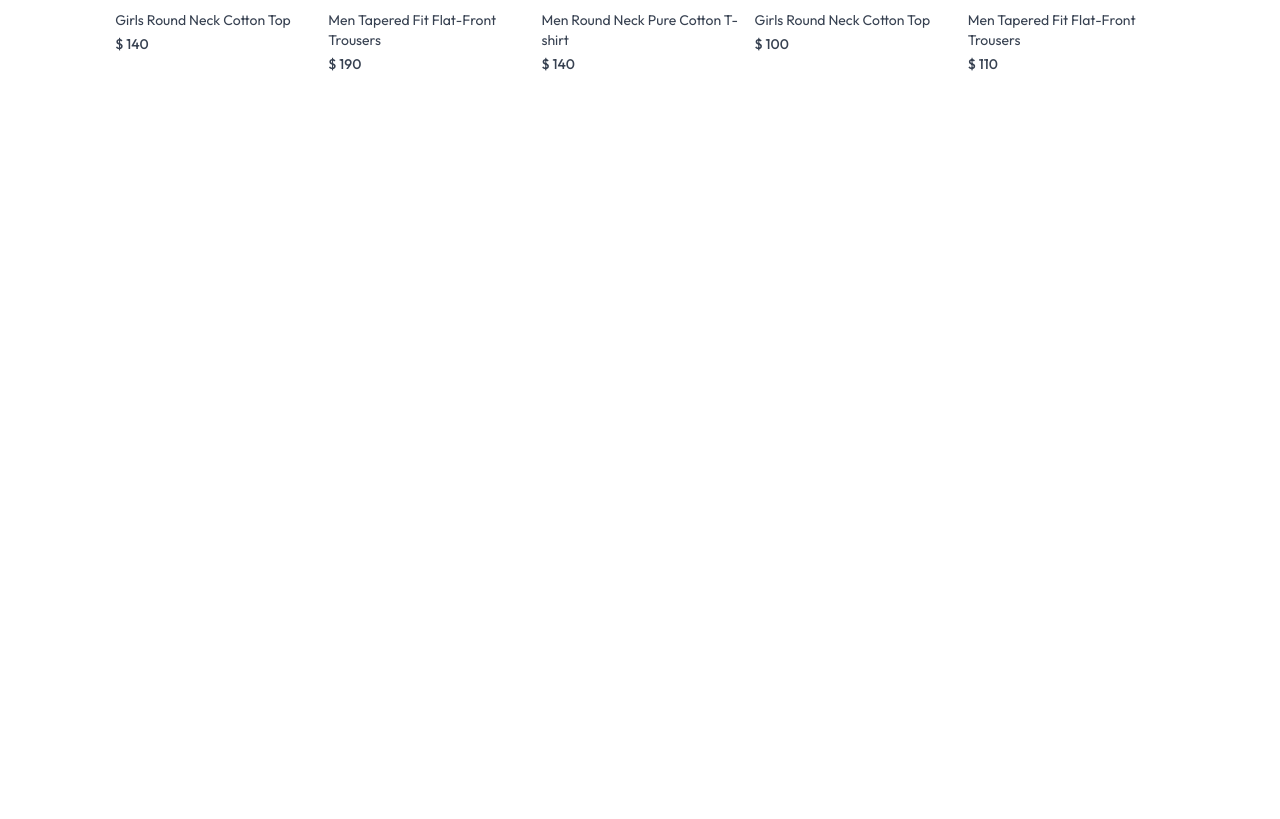
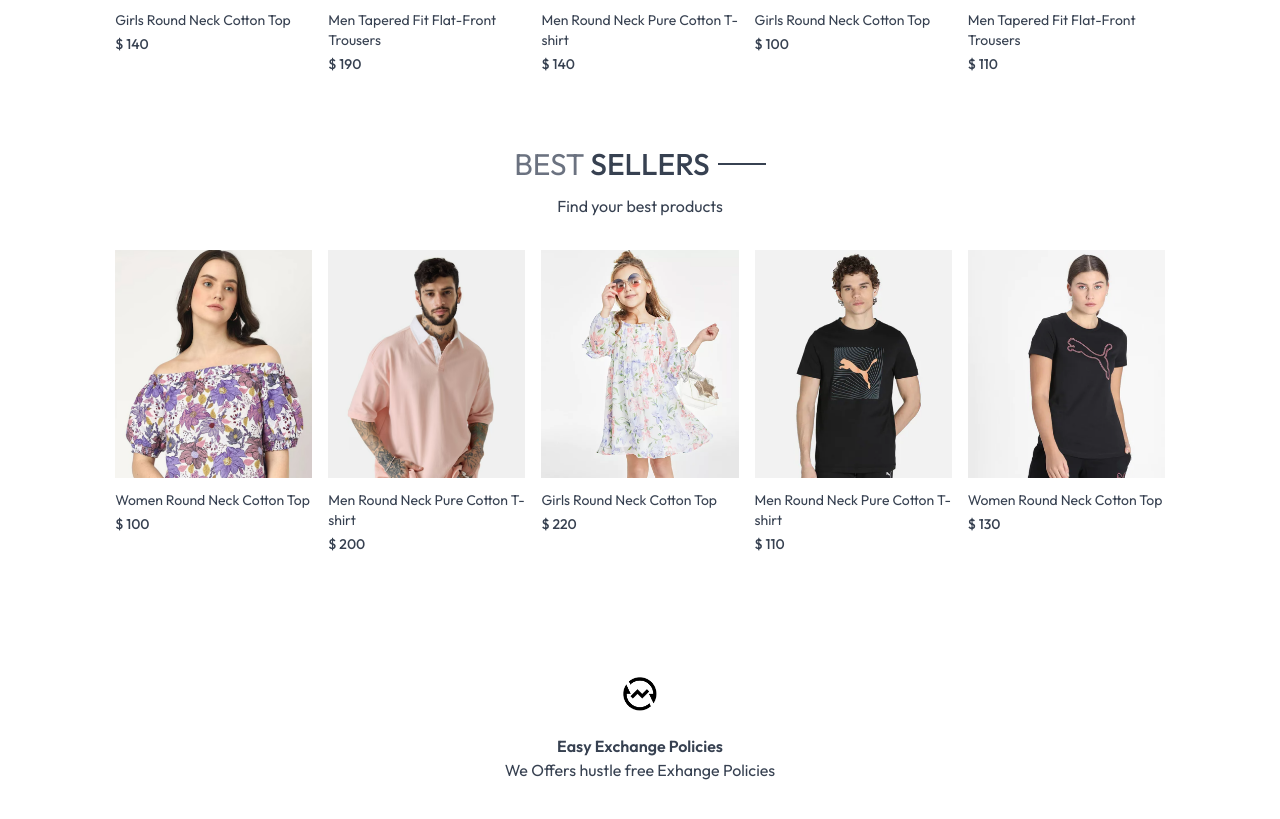
Before and after one commit to hellooishik/ShopBucket, a React (Vite) app in the folder Frontend/: page / in a window 1280 px wide. Shown: the part 1235-2054 px from the top of the page. Before the commit the page ends 1349 px from the top, so only its background shows below. Built offline with nearby package versions, Linux system fonts and the light colour scheme.

Commit message:
step 3 added
Ste

```diff
--- /dev/null
+++ b/Frontend/src/Components/BestSeller.jsx
@@ -0,0 +1,50 @@
+import React, {  useEffect, useState } from 'react';
+import { ShopContext } from '../Context/ShopContext';
+import { useContext } from 'react'
+import Title from '../Components/Tittle';
+import ProductItems from './ProductItems';
+const BestSeller = () => {
+    const { products } = useContext(ShopContext); // Access products from context
+    const [bestSeller, setBestSeller] = useState([]); // State to store best sellers
+
+    useEffect(() => {
+      // Check if products exist and filter for best sellers
+      if (products && products.length > 0) {
+        const bestProduct = products.filter((item) => item.bestseller); // Corrected key to 'bestseller'
+        setBestSeller(bestProduct.slice(0, 5)); // Limit to top 10 best sellers
+      }
+    }, [products]); // Add 'products' as a dependency
+
+    // Debugging logs
+    console.log('Products in Context:', products);
+    console.log('Filtered Best Sellers:', bestSeller);
+
+    return (
+      <div className="my-10">
+        <div className="text-center text-3xl py-8">
+          <Title text1={"BEST"} text2={"SELLERS"} />
+          <p className="w-3/4 m-auto text-xs sm:text-sm md:text-base text-gray-700">
+            Find your best products
+          </p>
+        </div>
+
+        <div className="grid grid-cols-2 sm:grid-cols-3 md:grid-cols-4 lg:grid-cols-5 gap-4">
+          {bestSeller.length > 0 ? (
+            bestSeller.map((item) => (
+              <ProductItems
+                key={item._id} // Use _id as the unique key
+                id={item._id}
+                name={item.name}
+                image={item.image} // Safely access the first image
+                price={item.price}
+              />
+            ))
+          ) : (
+            <p className="text-center col-span-full">No best sellers found.</p>
+          )}
+        </div>
+      </div>
+    );
+  };
+
+  export default BestSeller;
--- /dev/null
+++ b/Frontend/src/Components/OurPolicy.jsx
@@ -0,0 +1,17 @@
+import React from 'react'
+import { assets } from '../assets/assets'
+
+const OurPolicy = () => {
+  return (
+    <div className='flex flex-col sm:flex-row justify-around gap-12 sm:gap-2 text-center py-20 text-xs sm:text-sm md:text-base text-gray-700'>
+
+        <div>
+            <img src={assets.exchange_icon} className='w-10 m-auto mb-5' alt="" srcset="" />
+            <p className='font-semibold'>Easy Exchange Policies</p>
+            <p className='text-gray-700'>We Offers hustle free Exhange Policies</p>
+        </div>
+    </div>
+  )
+}
+
+export default OurPolicy
--- a/Frontend/src/Components/navbar.jsx
+++ b/Frontend/src/Components/navbar.jsx
@@ -12,7 +12,7 @@
     <div className='flex items-center justify-between py-5 font-sm'>
       {/* the main module will be called out by the main set of the gnere  */}
       {/* Logo */}
-      <img src={logo} alt="Logo" className="w-36" />
+      <Link to='/'><img src={logo} alt="Logo" className="w-36" /></Link>
 
       {/* Navigation Links */}
       <ul className='hidden sm:flex gap-5 text-lg text-gray-700'>
@@ -88,9 +88,10 @@
           />
           <p className='absolute -right-1 -bottom-1 w-4 text-xs text-white text-center leading-4 bg-black rounded-full'>
             10
+            {/* the main module will be set to the main set of total workspace      */}
           </p>
         </Link>
-
+        {/* cart_icon */}
         {/* Menu Icon for Mobile */}
         <img
           onClick={() => setVisible(!visible)}
@@ -99,10 +100,12 @@
           alt="Menu Icon"
         />
       </div>
+      {/* sidebar for */}
 
       {/* Sidebar Menu for Mobile */}
       <div className={`absolute top-0 right-0 bottom-0 overflow-hidden bg-white transition-all ${visible ? 'w-full' : 'w-0'}`}>
         <div className='flex flex-col text-grey-600'>
+          {/* this set will beset to the main domain chain overview  */}
           <div
             onClick={() => setVisible(false)}
             className="flex items-center gap-4 p-3 cursor-pointer"
--- a/Frontend/src/Pages/home.jsx
+++ b/Frontend/src/Pages/home.jsx
@@ -1,12 +1,17 @@
+// Ensure you're exporting the component correctly
 import React from 'react';
 import Hero from '../Components/hero';
 import LetestCollection from '../Components/LetestCollection';
+import BestSeller from '../Components/BestSeller';
+import OurPolicy from '../Components/OurPolicy';
 
-const Home = () => {  // Make sure the component name is capitalized
+const Home = () => {
   return (
     <div>
       <Hero />
-      <LetestCollection/>
+      <LetestCollection />
+      <BestSeller />
+      <OurPolicy/>
     </div>
   );
 }
--- a/Frontend/src/index.css
+++ b/Frontend/src/index.css
@@ -22,3 +22,9 @@
   background-color: black; /* Set a visible color */
   transition: background-color 0.3s ease; /* Optional: Smooth transition */
 }
+@media (max-width: 640px) {
+  a.active {
+    background-color: black;
+    color: white;
+  }
+}
--- a/Frontend/src/main.jsx
+++ b/Frontend/src/main.jsx
@@ -4,14 +4,12 @@
 import App from './App.jsx'
 import { BrowserRouter } from 'react-router-dom'
 import ShopContextProvider from './Context/shopContext.jsx'
-
+// this createroot will be
 createRoot(document.getElementById('root')).render(
   <BrowserRouter>
   <ShopContextProvider>
-
   <App />
   </ShopContextProvider>
-
   </BrowserRouter>
 
 
```
Also changed, not shown: Frontend/src/Components/LetestCollection.jsx (+5 -3 lines), 1 other file (tests, documents, lock files or other folders).
